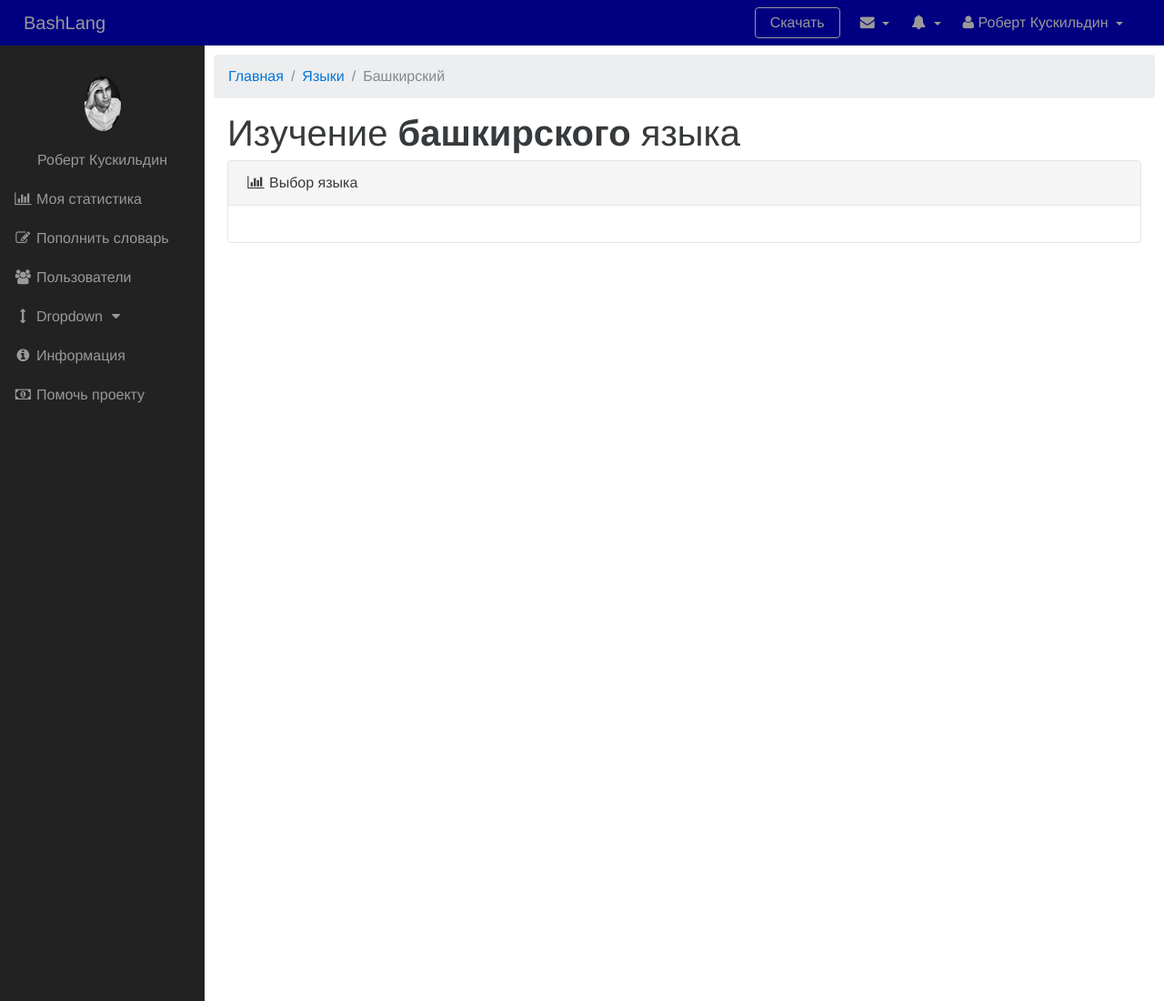
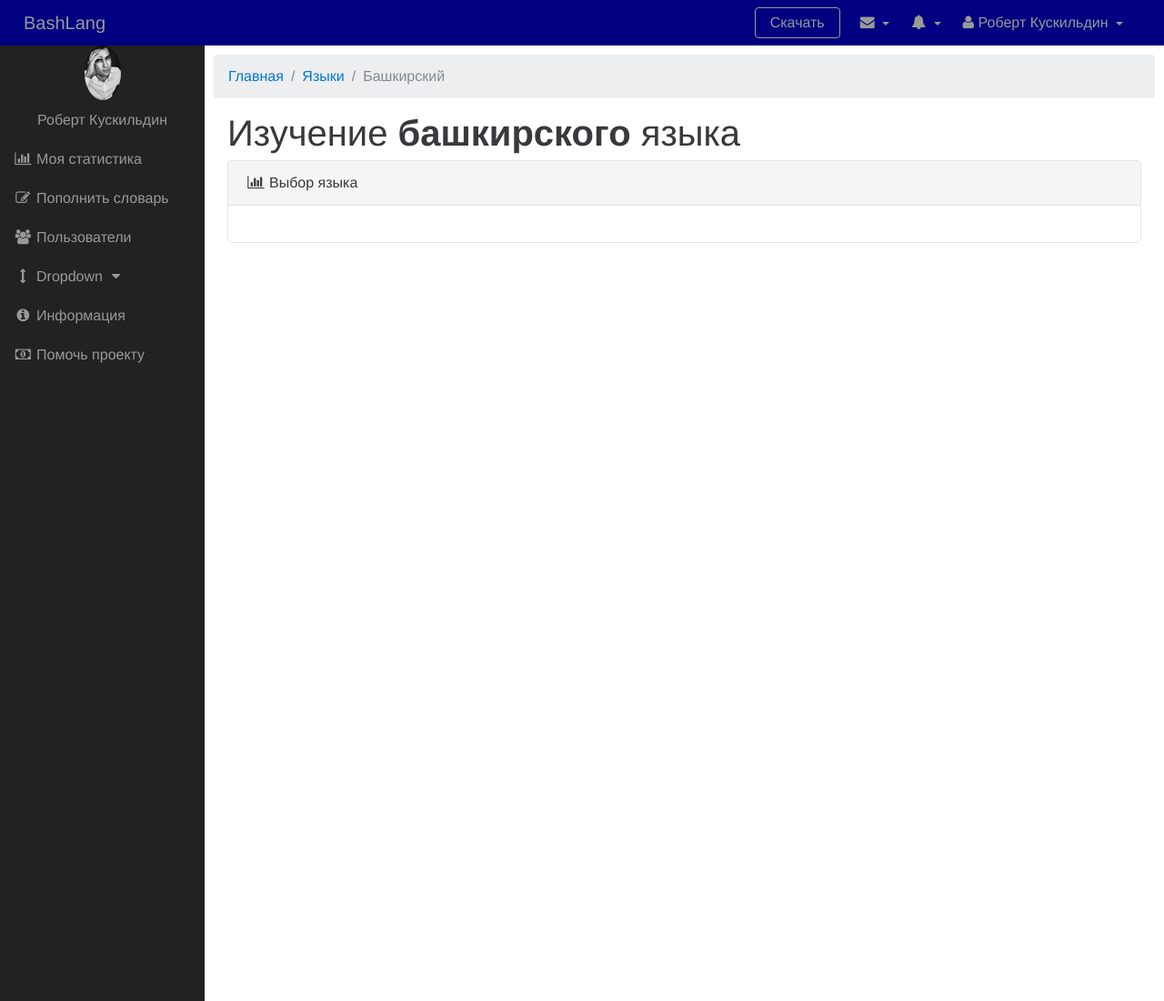
Before and after one commit to bashlang/bashlang.github.io, a plain HTML site: page index.html in a window 1280 px wide. Shown: the top 1100 px of the page at 91% size. Drawn offline with Linux system fonts and the light colour scheme.

Commit message:
'readmy'

```diff
--- a/index.html
+++ b/index.html
@@ -144,9 +144,8 @@
             <!-- Sidebar Menu Items - These collapse to the responsive navigation menu on small screens -->
             <div class="collapse navbar-collapse navbar-toggleable-sm navbar-ex1-collapse">
                 <ul class="nav navbar-nav side-nav list-group">
-                    <li class="list-group-item">
-                        <br>
-                        <a align="center"><img class="img-circle" src="imgonline-com-ua-Resize-ESXIeyoXe2gvu5.jpg"></a>
+                    <li class="list-group-item" align="center">
+                        <img align="center" class="img-circle" src="imgonline-com-ua-Resize-ESXIeyoXe2gvu5.jpg">
 							<a align="center">Роберт Кускильдин</a>
                     </li>
                     <li class="list-group-item">
```
